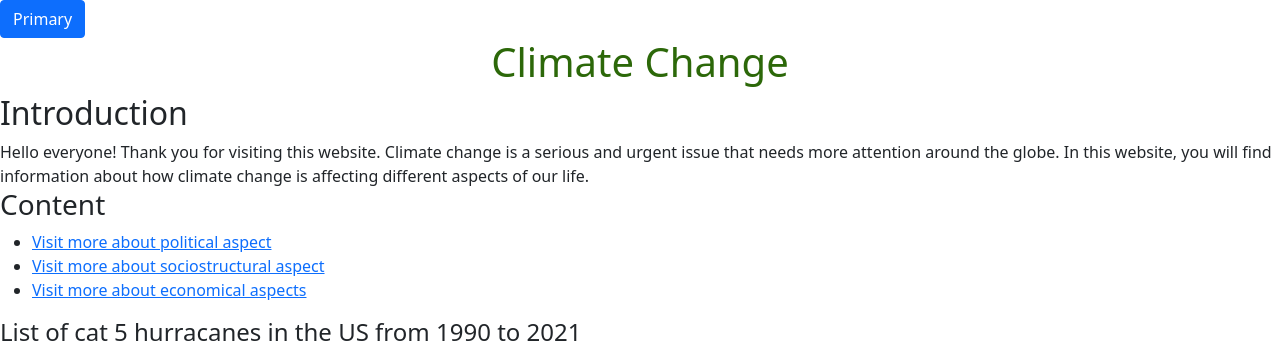
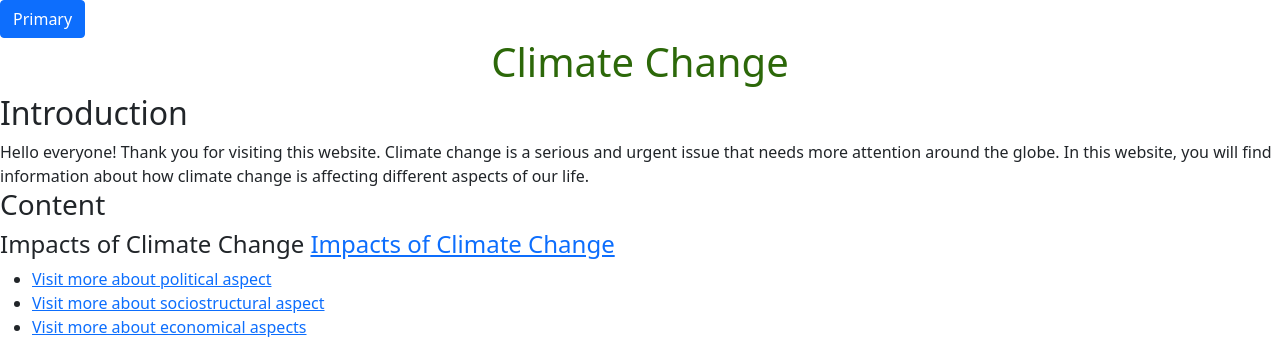
Before and after one commit to Awesomelok622/Awesomelok622.github.io, a plain HTML site: page index.html in a window 1280 px wide. Shown: the top 343 px of the page. Drawn offline with nearby package versions, Linux system fonts and the light colour scheme; files whose address does not match are found by name.

Commit message:
im zach, just linked brendon;s link to index html

```diff
--- a/index.html
+++ b/index.html
@@ -19,6 +19,11 @@
     our life.
     </p1>
     <h3>Content</h3>
+
+    <h4>Impacts of Climate Change
+        <link src=>
+        <a href="/Users/longhchung/Documents/GitHub/Awesomelok622.github.io/body2.html">Impacts of Climate Change</a>
+    </h4>
     <ul>
         <li><a href="https://time.com/5888866/climate-change-wildfires-political-instability/" target="_blank">Visit more about political aspect</a></li>
         <li><a href="https://link.springer.com/chapter/10.1057/9781137269928_4" taregt="_blank">Visit more about sociostructural aspect</a></li>
```
